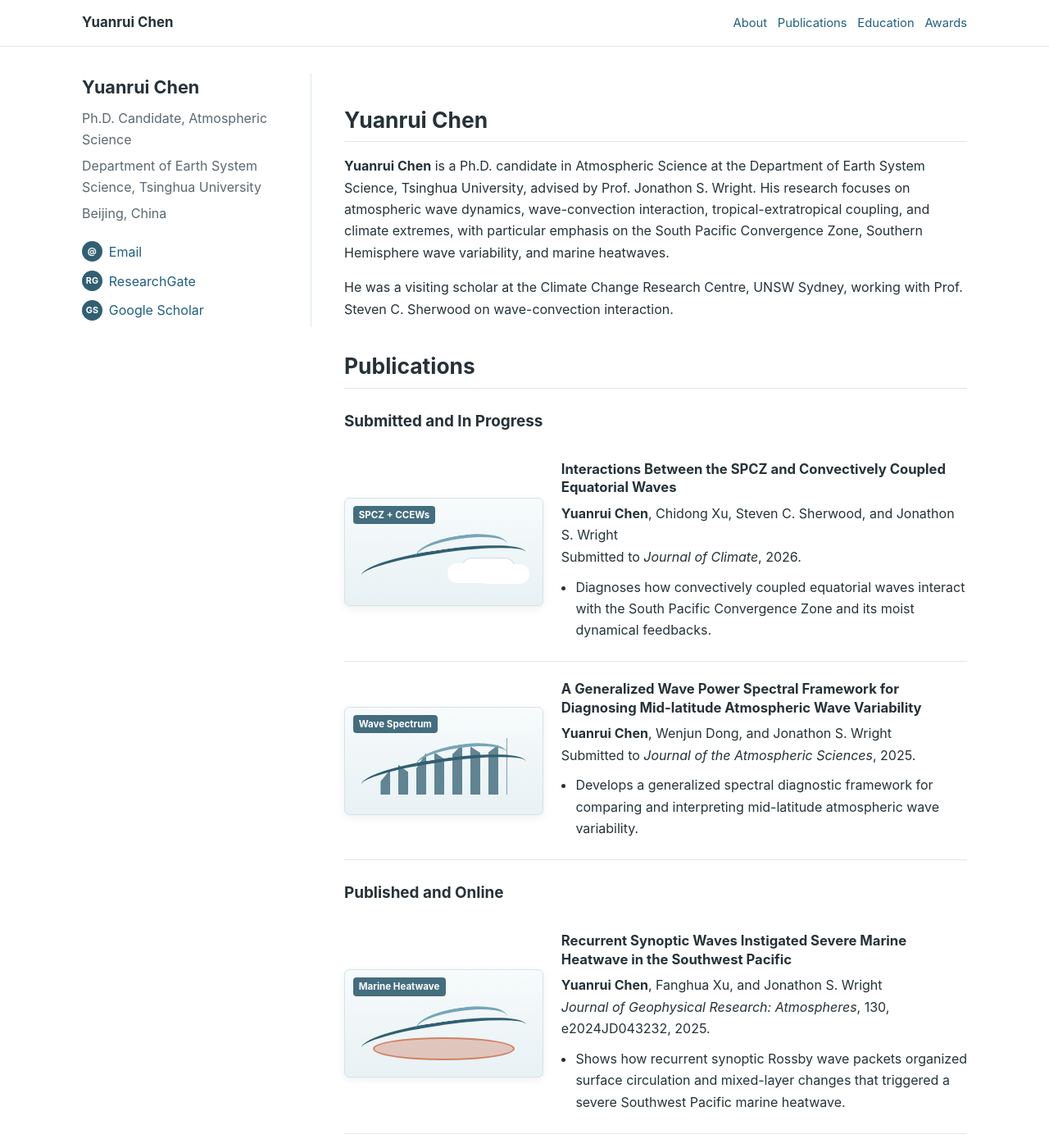
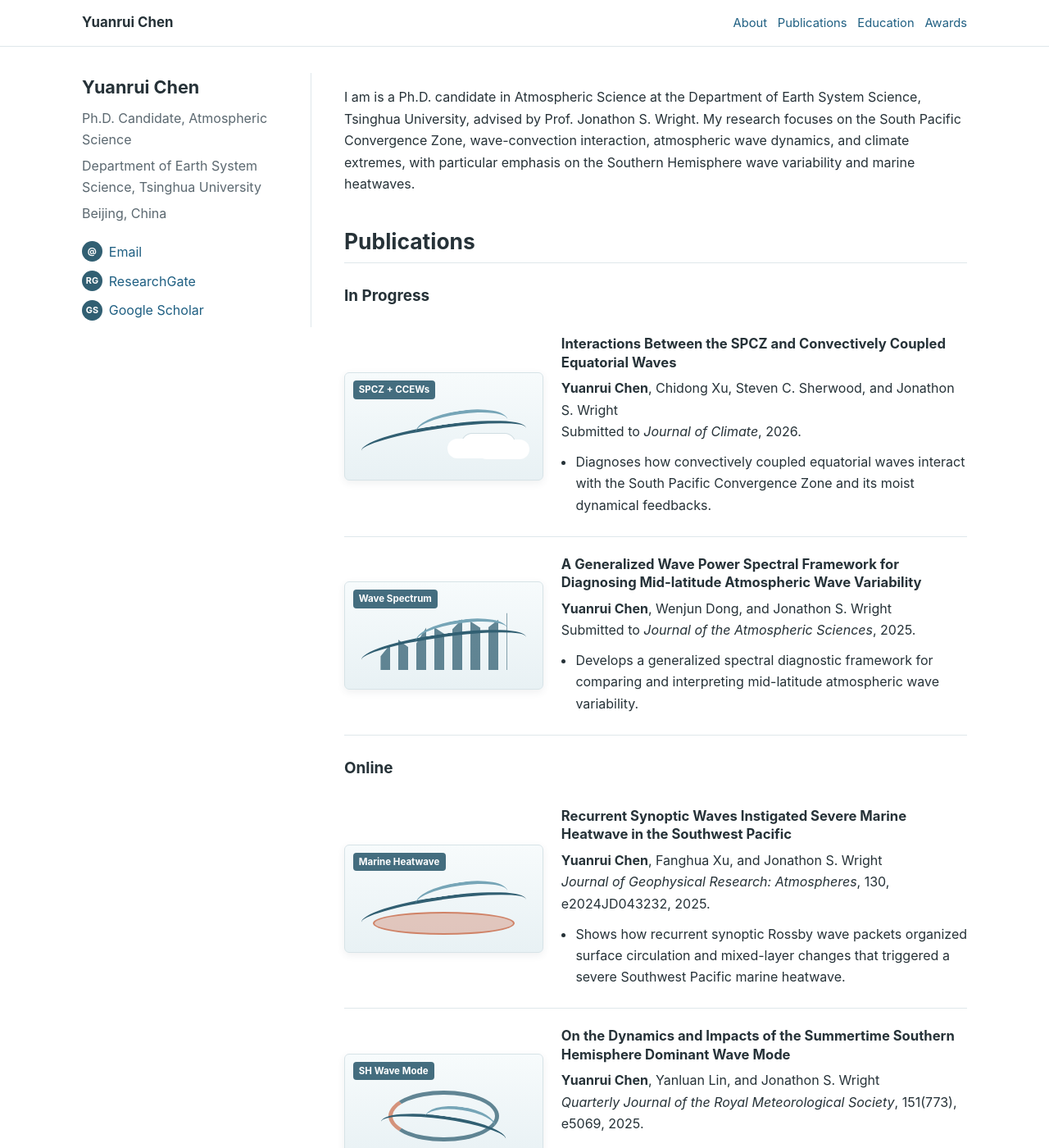
Before and after one commit to yuanruichen/yuanruichen.github.io, a Jekyll site: the page built from index.md, in a window 1280 px wide and 1400 px high. Shown: the whole window at 82% size. Built offline with Jekyll 4.4.1, drawn with Linux system fonts in a browser that asks for light colours.

Commit message:
Revise index.md for clarity and organization
Updated personal introduction and publication sections.

```diff
--- a/index.md
+++ b/index.md
@@ -6,17 +6,13 @@ permalink: /
 
 <span class='anchor' id='about'></span>
 
-# Yuanrui Chen
-
-**Yuanrui Chen** is a Ph.D. candidate in Atmospheric Science at the Department of Earth System Science, Tsinghua University, advised by Prof. Jonathon S. Wright. His research focuses on atmospheric wave dynamics, wave-convection interaction, tropical-extratropical coupling, and climate extremes, with particular emphasis on the South Pacific Convergence Zone, Southern Hemisphere wave variability, and marine heatwaves.
-
-He was a visiting scholar at the Climate Change Research Centre, UNSW Sydney, working with Prof. Steven C. Sherwood on wave-convection interaction.
+I am is a Ph.D. candidate in Atmospheric Science at the Department of Earth System Science, Tsinghua University, advised by Prof. Jonathon S. Wright. My research focuses on the South Pacific Convergence Zone, wave-convection interaction, atmospheric wave dynamics, and climate extremes, with particular emphasis on the Southern Hemisphere wave variability and marine heatwaves.
 
 <span class='anchor' id='publications'></span>
 
 # Publications
 
-## Submitted and In Progress
+## In Progress
 
 <div class="paper-box paper-spcz" markdown="1">
 <div class="paper-box-image"><div class="scheme-card"><div class="scheme-label">SPCZ + CCEWs</div><div class="scheme-wave"></div><div class="scheme-clouds"></div></div></div>
@@ -44,7 +40,7 @@ Submitted to *Journal of the Atmospheric Sciences*, 2025.
 </div>
 </div>
 
-## Published and Online
+## Online
 
 <div class="paper-box paper-mhw" markdown="1">
 <div class="paper-box-image"><div class="scheme-card"><div class="scheme-label">Marine Heatwave</div><div class="scheme-wave"></div><div class="scheme-warm-pool"></div></div></div>
```
